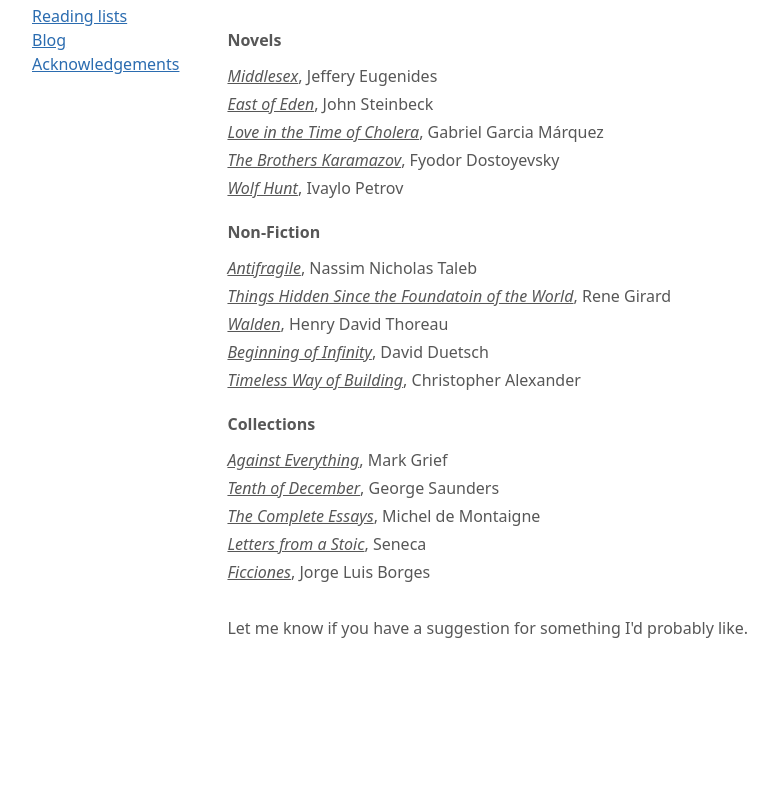
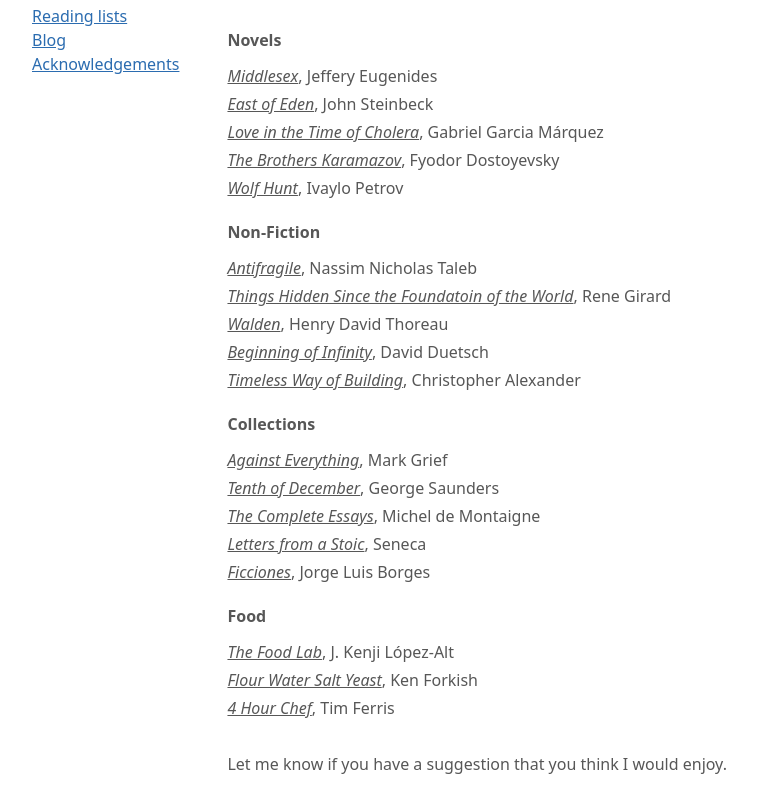
Before and after one commit to deodad/td-web, a Gatsby site: page /reading-lists in a window 1280 px wide. Shown: the part 102-910 px from the top of the page, without its empty margins (0-778 px from the left). Before the commit the page ends 800 px from the top, so only its background shows below. Built offline with nearby package versions, Linux system fonts and the light colour scheme; Gatsby itself is replaced by a stand-in of ours.

Commit message:
Add food section to reading list

```diff
--- a/src/pages/reading-lists.js
+++ b/src/pages/reading-lists.js
@@ -10,7 +10,7 @@ const novels = [
   { title: "Wolf Hunt", author: "Ivaylo Petrov" }
 ]
 
-const books = [
+const nonFiction = [
   { title: "Antifragile", author: "Nassim Nicholas Taleb" },
   { title: "Things Hidden Since the Foundatoin of the World", author: "Rene Girard" },
   { title: "Walden", author: "Henry David Thoreau" },
@@ -24,6 +24,12 @@ const collections = [
   { title: "The Complete Essays", author: "Michel de Montaigne" },
   { title: "Letters from a Stoic", author: "Seneca" },
   { title: "Ficciones", author: "Jorge Luis Borges" }
+]
+
+const food = [
+  { title: "The Food Lab", author: "J. Kenji López-Alt" },
+  { title: "Flour Water Salt Yeast", author: "Ken Forkish" },
+  { title: "4 Hour Chef", author: "Tim Ferris" },
 ]
 
 export default () =>
@@ -40,13 +46,16 @@ export default () =>
     <BookList books={novels} />
 
     <h3 className="mt-5">Non-Fiction</h3>
-    <BookList books={books} />
+    <BookList books={nonFiction} />
 
     <h3 className="mt-5">Collections</h3>
     <BookList books={collections} />
 
+    <h3 className="mt-5">Food</h3>
+    <BookList books={food} />
+
     <div className="mt-8">
-      Let me know if you have a suggestion for something I'd probably like.
+      Let me know if you have a suggestion that you think I would enjoy.
     </div>
  </Layout>
 
```
Also changed, not shown: 1 other file.
